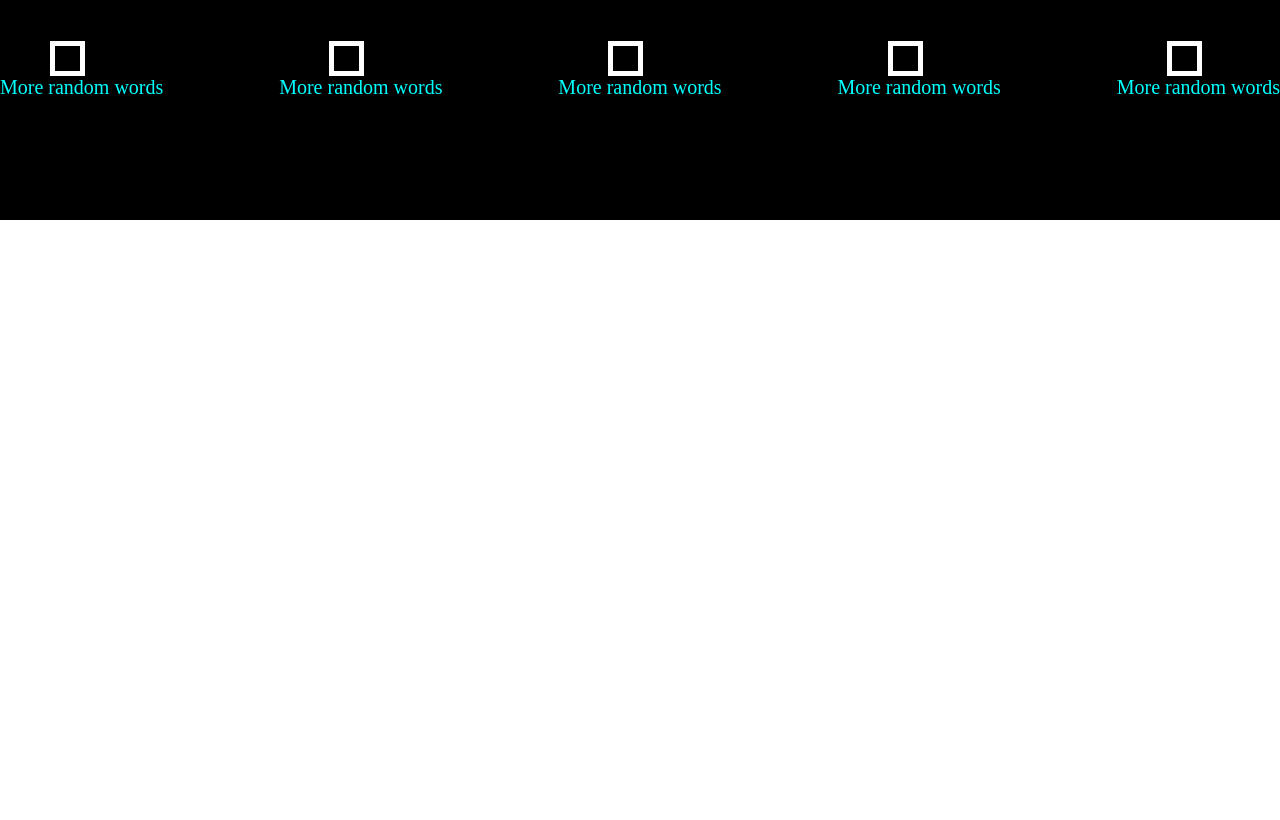
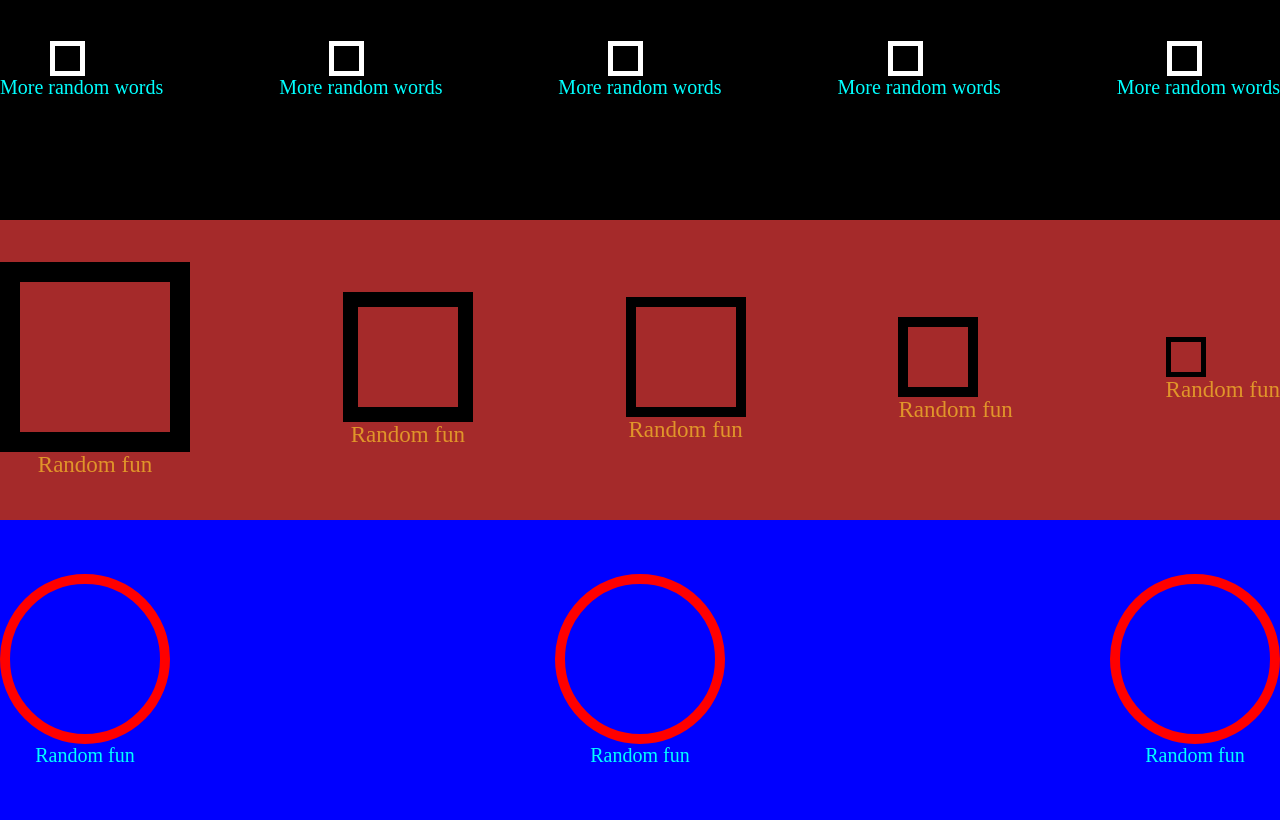
Before and after one commit to eagles447/flexbox-practice, a plain HTML site: page index.html in a window 1280 px wide. Shown: the part 380-1200 px from the top of the page. Before the commit the page ends 800 px from the top, so only its background shows below. Drawn offline with Linux system fonts and the light colour scheme.

Commit message:
Add files via upload
Final Site Practice

```diff
--- a/index.html
+++ b/index.html
@@ -84,6 +84,52 @@
 
 </div>
 
+<div class="third-section">
+
+    <div class="con-two">
+    <div class="third-boxes"></div>
+        <p class="third-p">Random fun</p>
+    </div>
+
+    <div class="con-two">
+        <div class="box-two"></div>
+        <p class="third-p">Random fun</p>
+    </div>
+
+    <div class="con-two">
+        <div class="box-three"></div>
+        <p class="third-p">Random fun</p>
+    </div>
+
+    <div class="con-two">
+        <div class="box-four"></div>
+        <p class="third-p">Random fun</p>
+    </div>
+
+    <div class="con-two">
+        <div class="box-five"></div>
+            <p class="third-p">Random fun</p>
+        </div>
+
+</div>
+
+<div class="fourth-section">
+    <div class="container">
+        <div class="box-final"></div>
+        <p class="under-boxes">Random fun</p>
+    </div>
+
+    <div class="container">
+        <div class="box-final"></div>
+        <p class="under-boxes">Random fun</p>
+    </div>
+
+    <div class="container">
+        <div class="box-final"></div>
+        <p class="under-boxes">Random fun</p>
+    </div>
+
+</div>
 
 </body>
 </html>
--- a/styles.css
+++ b/styles.css
@@ -56,3 +56,68 @@
     display: flex;
     justify-content: center;
  }
+
+ /*end of second section*/
+
+ .third-section{
+    background-color: brown;
+    height: 300px;
+    display: flex;
+    flex-direction: row;
+    justify-content: space-between;
+    align-items: center;
+ }
+
+ .third-boxes{
+    border: 20px solid black;
+    height: 150px;
+    width: 150px;
+ }
+
+
+ .third-p{
+    display: flex;
+    justify-content: center;
+    color: rgb(224, 149, 42);
+    font-size: 23px;
+ }
+
+ .box-two{
+    border: 15px solid black;
+    height: 100px;
+    width: 100px;
+ }
+
+ .box-three{
+    border: 10px solid black;
+    height: 100px;
+    width: 100px;
+ }
+
+ .box-four{
+    border: 10px solid black;
+    height: 60px;
+    width: 60px;
+ }
+
+ .box-five{
+    border: 5px solid black;
+    height: 30px;
+    width: 30px
+ }
+
+ .fourth-section{
+    display: flex;
+    justify-content: space-between;
+    align-items: center;
+    height: 300px;
+    background-color: blue;
+
+ }
+
+ .box-final{
+    border: 10px solid red;
+    height: 150px;
+    width: 150px;
+    border-radius: 100px;
+ }
```
